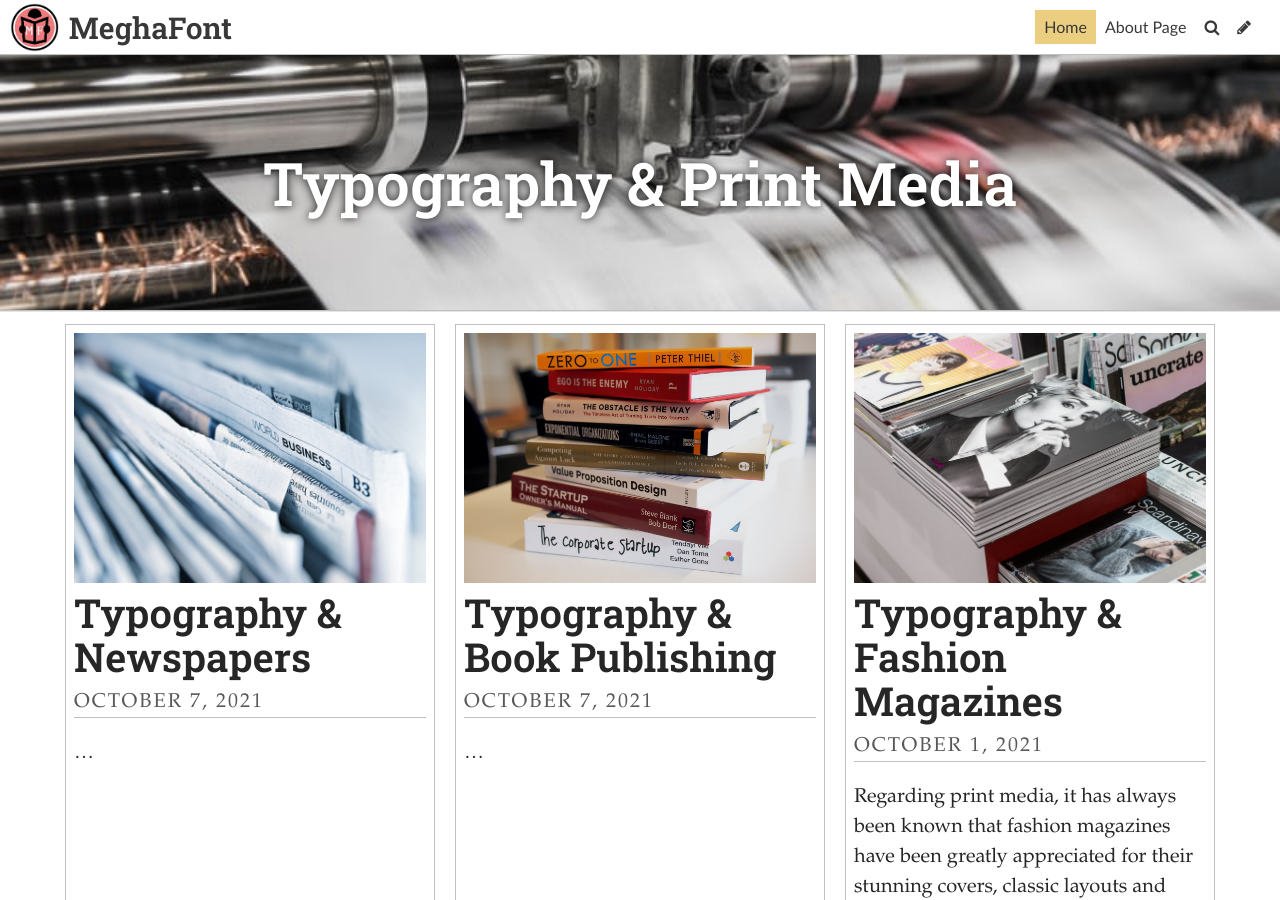
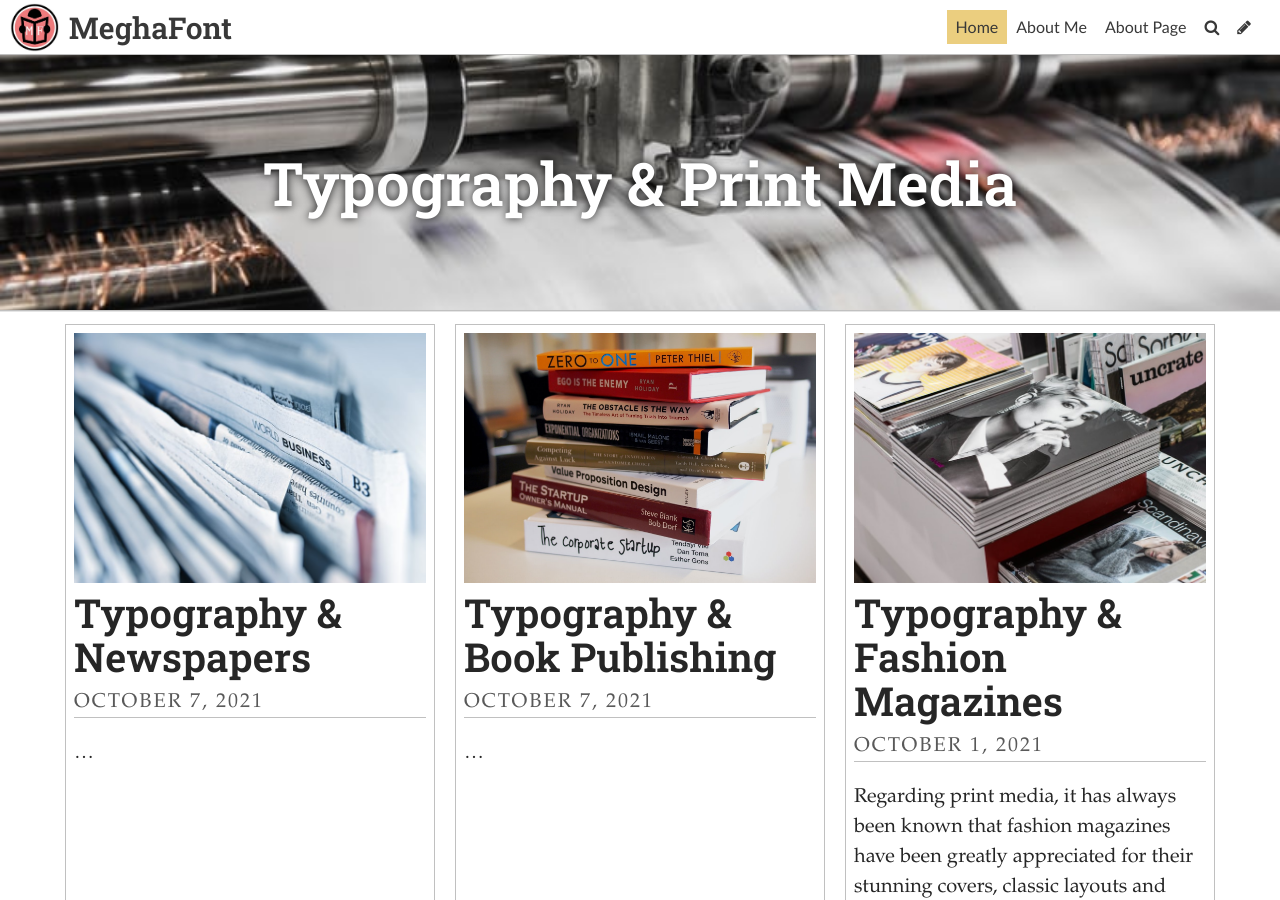
Before and after one commit to meghantole/tarm, a Jekyll site: the page built from index.html, in a window 1280 px wide and 900 px high. Built offline with Jekyll 4.4.1, drawn with Linux system fonts in a browser that asks for light colours; some web fonts are replaced; the list of posts is cut into pages by our own code.

Commit message:
Update Settings “general”

```diff
--- a/_data/settings.yml
+++ b/_data/settings.yml
@@ -11,3 +11,7 @@
 gridlayout: true
 fixednavbar: true
 upzoom: true
+items:
+  - name: About Me
+    siteurl: /aboutme
+    tab: false
```
